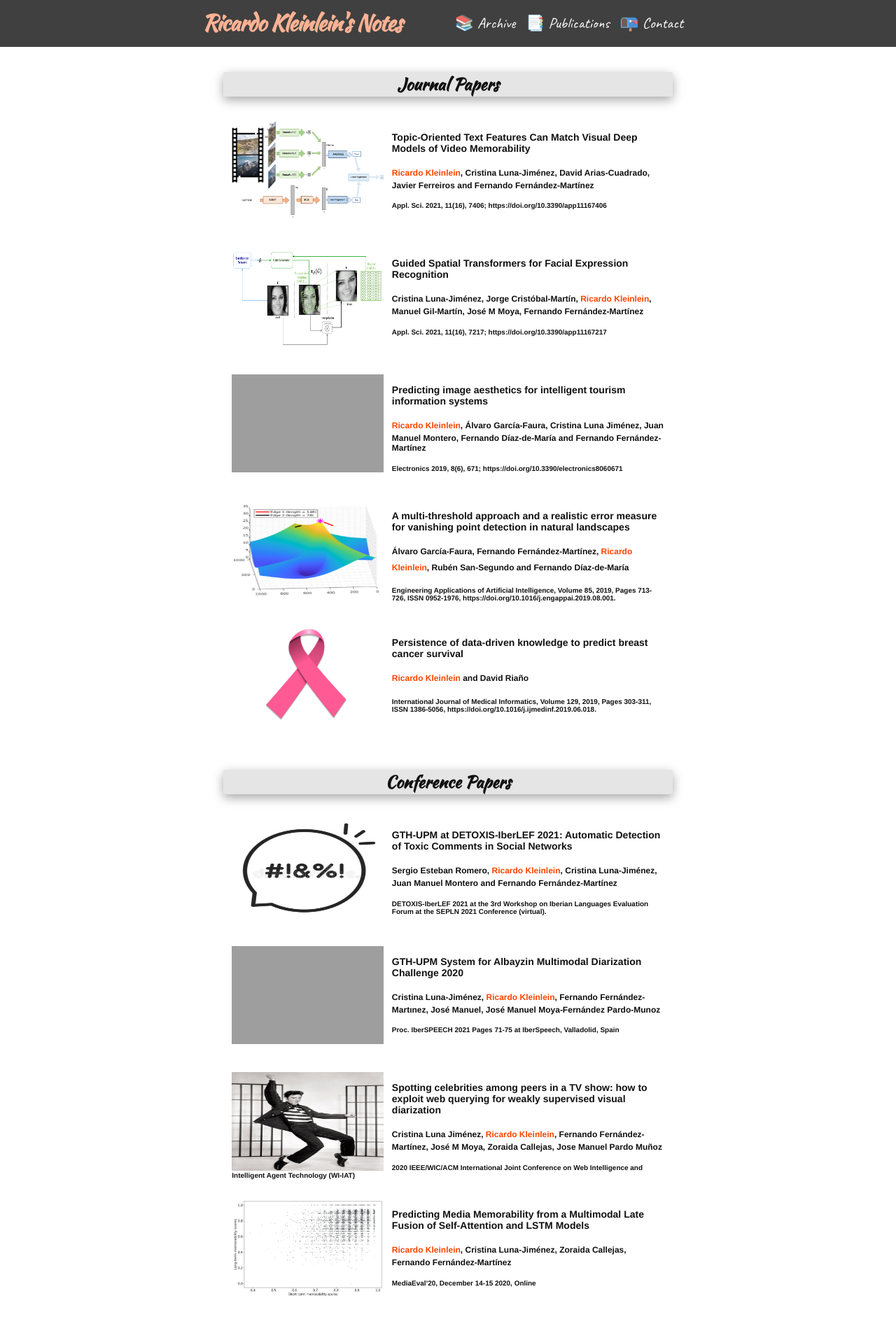
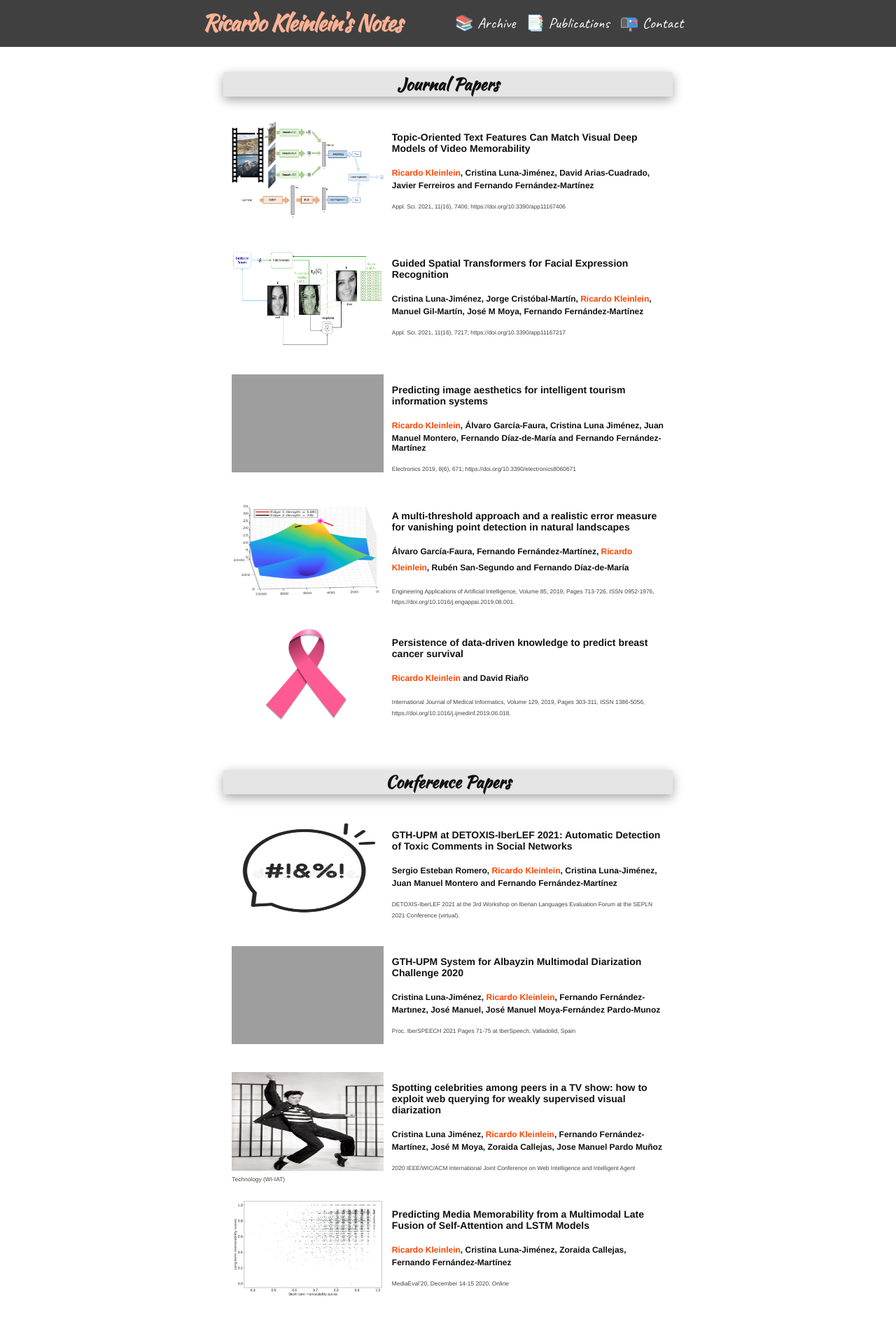
Before and after one commit to ricardokleinklein/ricardokleinklein.github.io, a Jekyll site: the page built from publications.html, in a window 1280 px wide. Shown: the top 1892 px of the page at 70% size. Built offline with Jekyll 4.4.1, drawn with Linux system fonts in a browser that asks for light colours; comment, search, counter and statistics services are not loaded; grey boxes are pictures that could not be loaded.

Commit message:
resize for mobile

```diff
--- a/_sass/_papers.scss
+++ b/_sass/_papers.scss
@@ -25,11 +25,15 @@
 		margin-right: 1rem;
 	}
 
-	h3, h4, h5 {
+	h3, h4{
 		vertical-align: middle;
 		@media screen and (max-width:600px) {
 			font-size:0.85rem;
 		}
 	}
 
+	p {
+		font-size: 0.7rem;
+	}
+
 }
--- a/publications.html
+++ b/publications.html
@@ -22,9 +22,9 @@ layout: default
 				<h4 id="authors">
 					<b>Ricardo Kleinlein</b>, Cristina Luna-Jiménez, David Arias-Cuadrado, Javier Ferreiros and Fernando Fernández-Martínez
 				</h4>
-				<h5 id="publisher">
+				<p id="publisher">
 					Appl. Sci. 2021, 11(16), 7406; https://doi.org/10.3390/app11167406
-				</h5>
+				</p>
 
 			</a>
 		</div>
@@ -40,9 +40,9 @@ layout: default
 			<h4 id="authors">
 				Cristina Luna-Jiménez, Jorge Cristóbal-Martín, <b>Ricardo Kleinlein</b>, Manuel Gil-Martín, José M Moya, Fernando Fernández-Martínez
 			</h4>
-			<h5 id="publisher">
+			<p id="publisher">
 				Appl. Sci. 2021, 11(16), 7217; https://doi.org/10.3390/app11167217
-			</h5>
+			</p>
 			</a>
 		</div>
 
@@ -57,9 +57,9 @@ layout: default
 			<h4 id="authors">
 				<b>Ricardo Kleinlein</b>, Álvaro García-Faura, Cristina Luna Jiménez, Juan Manuel Montero, Fernando Díaz-de-María and Fernando Fernández-Martínez
 			</h4>
-			<h5 id="publisher">
+			<p id="publisher">
 				Electronics 2019, 8(6), 671; https://doi.org/10.3390/electronics8060671
-			</h5>
+			</p>
 			</a>
 		</div>
 
@@ -74,9 +74,9 @@ layout: default
 			<h4 id="authors">
 				Álvaro García-Faura, Fernando Fernández-Martínez, <b>Ricardo Kleinlein</b>, Rubén San-Segundo and Fernando Díaz-de-María
 			</h4>
-			<h5 id="publisher">
+			<p id="publisher">
 				Engineering Applications of Artificial Intelligence, Volume 85, 2019, Pages 713-726, ISSN 0952-1976, https://doi.org/10.1016/j.engappai.2019.08.001.
-			</h5>
+			</p>
 			</a>
 		</div>
 
@@ -91,9 +91,9 @@ layout: default
 			<h4 id="authors">
 				<b>Ricardo Kleinlein</b> and David Riaño
 			</h4>
-			<h5 id="publisher">
+			<p id="publisher">
 				International Journal of Medical Informatics, Volume 129, 2019, Pages 303-311, ISSN 1386-5056, https://doi.org/10.1016/j.ijmedinf.2019.06.018.
-			</h5>
+			</p>
 			</a>
 		</div>
 
@@ -113,9 +113,9 @@ layout: default
 			<h4 id="authors">
 				Sergio Esteban Romero, <b>Ricardo Kleinlein</b>, Cristina Luna-Jiménez, Juan Manuel Montero and Fernando Fernández-Martínez
 			</h4>
-			<h5 id="publisher">
+			<p id="publisher">
 				DETOXIS-IberLEF 2021 at the 3rd Workshop on Iberian Languages Evaluation Forum at the SEPLN 2021 Conference (virtual).
-			</h5>
+			</p>
 			</a>
 		</div>
 
@@ -127,9 +127,9 @@ layout: default
 			<h4 id="authors">
 				Cristina Luna-Jiménez, <b>Ricardo Kleinlein</b>, Fernando Fernández-Martınez, José Manuel, José Manuel Moya-Fernández Pardo-Munoz
 			</h4>
-			<h5 id="publisher">
+			<p id="publisher">
 				Proc. IberSPEECH 2021 Pages 71-75 at IberSpeech, Valladolid, Spain
-			</h5>
+			</p>
 		</div>
 
 		<div class="paper-link">
@@ -141,9 +141,9 @@ layout: default
 			<h4 id="authors">
 				Cristina Luna Jiménez, <b>Ricardo Kleinlein</b>, Fernando Fernández-Martínez, José M Moya, Zoraida Callejas, Jose Manuel Pardo Muñoz
 			</h4>
-			<h5 id="publisher">
+			<p id="publisher">
 				2020 IEEE/WIC/ACM International Joint Conference on Web Intelligence and Intelligent Agent Technology (WI-IAT)
-			</h5>
+			</p>
 			</a>
 		</div>
 
@@ -156,9 +156,9 @@ layout: default
 			<h4 id="authors">
 				<b>Ricardo Kleinlein</b>, Cristina Luna-Jiménez, Zoraida Callejas, Fernando Fernández-Martínez
 			</h4>
-			<h5 id="publisher">
+			<p id="publisher">
 				MediaEval’20, December 14-15 2020, Online
-			</h5>
+			</p>
 			</a>
 		</div>
 
@@ -171,9 +171,9 @@ layout: default
 			<h4 id="authors">
 				<b>Ricardo Kleinlein</b>, Cristina Luna Jiménez, Juan Manuel Montero, Zoraida Callejas, Fernando Fernández-Martínez
 			</h4>
-			<h5 id="publisher">
+			<p id="publisher">
 				Proc. Interspeech 2019, 61-65, doi: 10.21437/Interspeech.2019-2799
-			</h5>
+			</p>
 			</a>
 		</div>
 
@@ -186,7 +186,7 @@ layout: default
 		</h2>
 
 		<div class="paper-link">
-			<a href="https://docs.google.com/presentation/d/1Xq6ZNq8pzd4Tb76SlsNo5Dfh5R_XCM-6P_9Kc6d4q-U/edit?usp=sharing" target="_blank">
+			<a href="https://docs.google.com/presentation/d/1Xq6ZNq8pzd4Tb76SlsNo5DfpR_XCM-6P_9Kc6d4q-U/edit?usp=sharing" target="_blank">
 				<img src="{{ '/assets/images/publications/nova_2019.png' | relative_url }}" align="left"/>
 			<h3>
 				Neural Fakes - How Much Of It Is True?
@@ -194,9 +194,9 @@ layout: default
 			<h4 id="authors">
 				<b>Ricardo Kleinlein</b>
 			</h4>
-			<h5 id="publisher">
+			<p id="publisher">
 				The Nova Summit Experience 2019 at Palma de Mallorca, Spain
-			</h5>
+			</p>
 			</a>
 		</div>
 
```
Also changed, not shown: _posts/2021-09-05-understanding-kl.md (+32 -7 lines).
